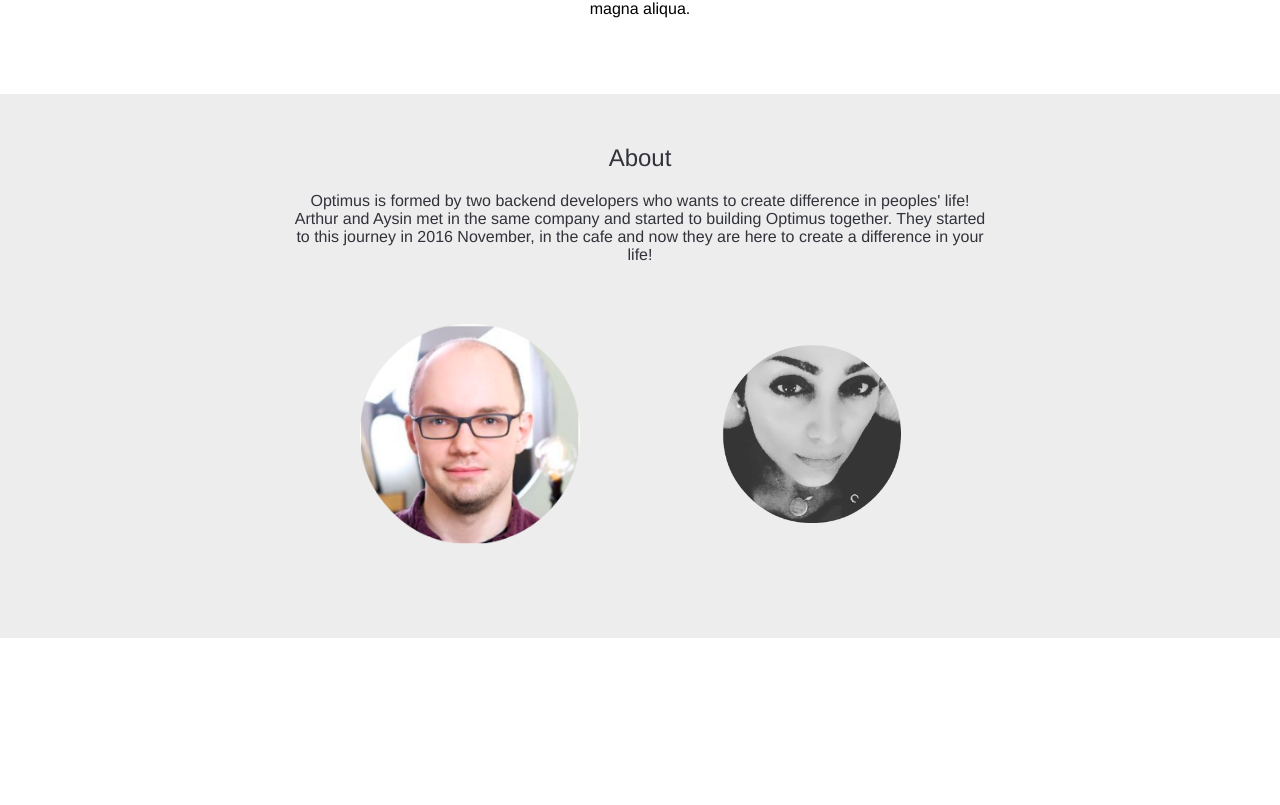
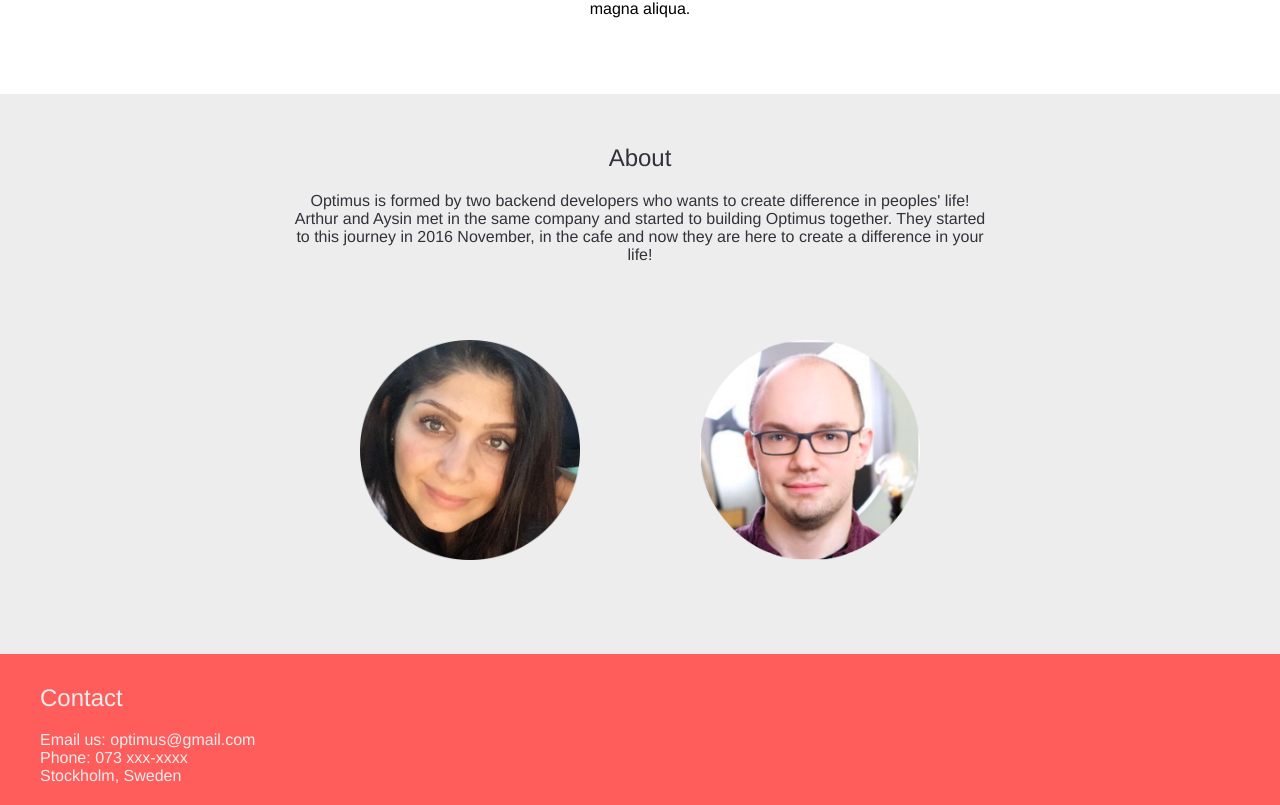
Before and after one commit to aysin/vue-cookie, a Vue app: page / in a window 1280 px wide. Shown: the part 1977-2782 px from the top of the page. Before the commit the page ends 2615 px from the top, so only its background shows below. Built offline with nearby package versions, Linux system fonts and the light colour scheme.

Commit message:
Update some views

```diff
--- a/src/App.vue
+++ b/src/App.vue
@@ -39,20 +39,25 @@
       <div class="app-banner">
         <h2 class="app-text"><a name="about">About</a></h2>
         <about></about>
-
+        <img class="about-image" src="./assets/aysin.png">
         <img class="about-image" src="./assets/arthur.png">
-        <img class="about-image" src="./assets/aysin.png">
       </div>
     </div>
+    <!-- Contact info footer -->
+    <footer class="footer">
+      <h2 class="app-text"><a name="contact">Contact</a></h2>
+      <contact></contact>
+    </footer>
   </div>
 </template>
 
 <script>
 import navbar from 'components/navbar'
 import about from 'components/about'
+import contact from 'components/contact'
 export default {
   name: 'app',
-  components: {navbar: navbar, about: about},
+  components: {navbar: navbar, about: about, contact: contact},
 }
 </script>
 
@@ -123,5 +128,10 @@ body{
   font-weight: normal;
 }
 
+.footer {
+  background: #FF5C5C;
+  color: #EDEDED;
+  padding: 10px 40px 20px;
+}
 
 </style>
--- a/src/components/about.vue
+++ b/src/components/about.vue
@@ -1,8 +1,8 @@
 <template>
   <div>
-    <a>Optimus is formed by two backend developers who wants to create difference in peoples' life!
+    <p>Optimus is formed by two backend developers who wants to create difference in peoples' life!
     Arthur and Aysin met in the same company and started to building Optimus together. They started to this journey
-  in 2016 November, in the cafe and now they are here to create a difference in your life! </a>
+  in 2016 November, in the cafe and now they are here to create a difference in your life! </p>
   </div>
 </template>
 
--- /dev/null
+++ b/src/components/contact.vue
@@ -0,0 +1,28 @@
+<template>
+  <div>
+    <a class="info" href="mailto:optimus@gmail.com">Email us: optimus@gmail.com</a>
+    <a class="info" href="tel:073838347474">Phone: 073 xxx-xxxx</a>
+    <p class="info">Stockholm, Sweden</p>
+  </div>
+</template>
+
+
+<script>
+export default {
+  name: 'contact',
+}
+</script>
+
+
+
+<style scoped>
+
+.info {
+  color: inherit;
+  text-decoration: none;
+  display: block;
+  margin: 0px;
+}
+
+
+</style>
--- a/src/components/navbar.vue
+++ b/src/components/navbar.vue
@@ -4,6 +4,7 @@
       <!-- fix them w css, by removing the dots and aligning them 'list-style-type check this' -->
   		<li><a href="#home">Home</a></li>
   		<li><a href="#about">About</a></li>
+      <li><a href="#contact">Contact</a></li>
   	</ul>
   </nav>
 </template>
```
Also changed, not shown: src/assets/aysin.png.
